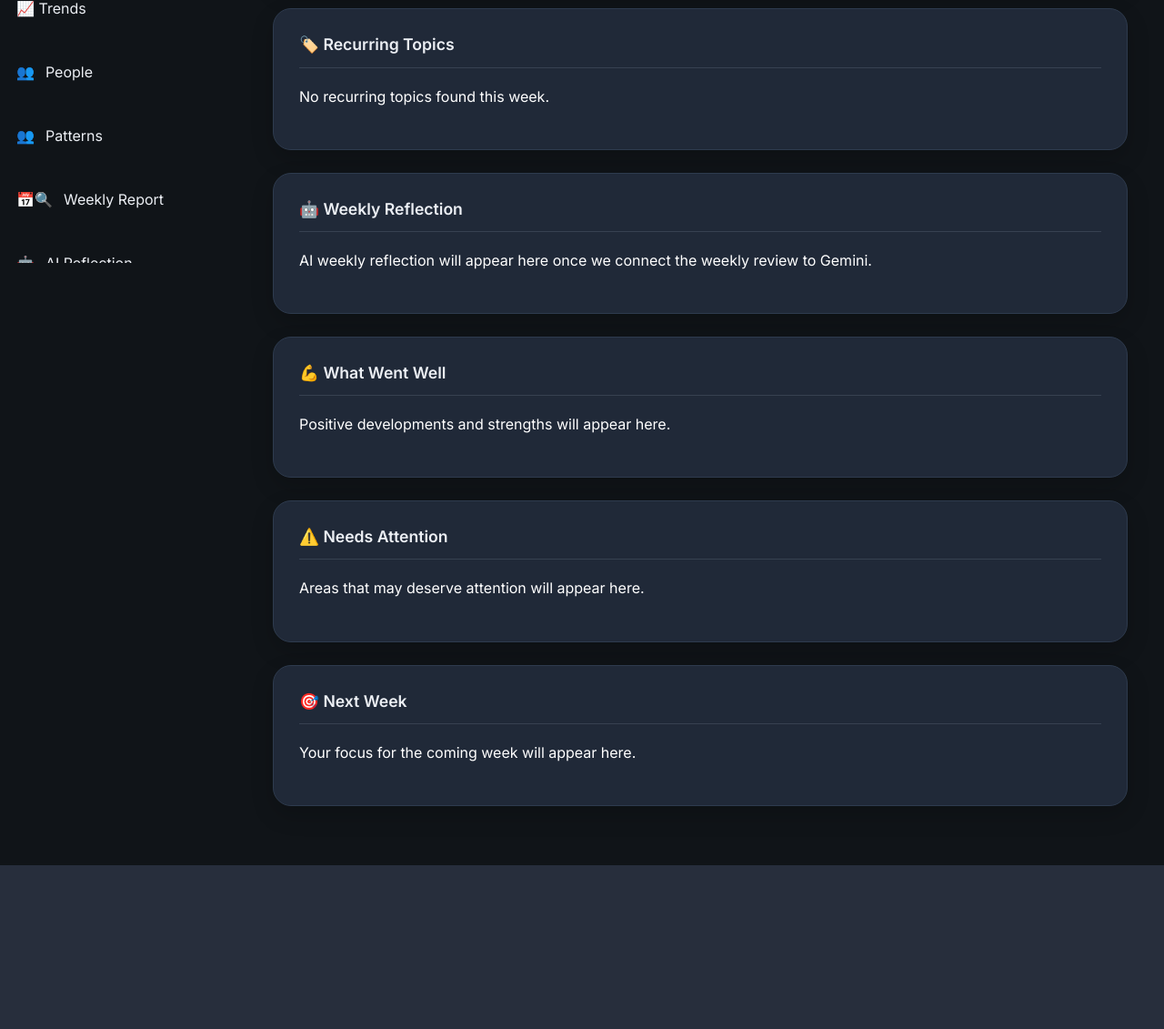
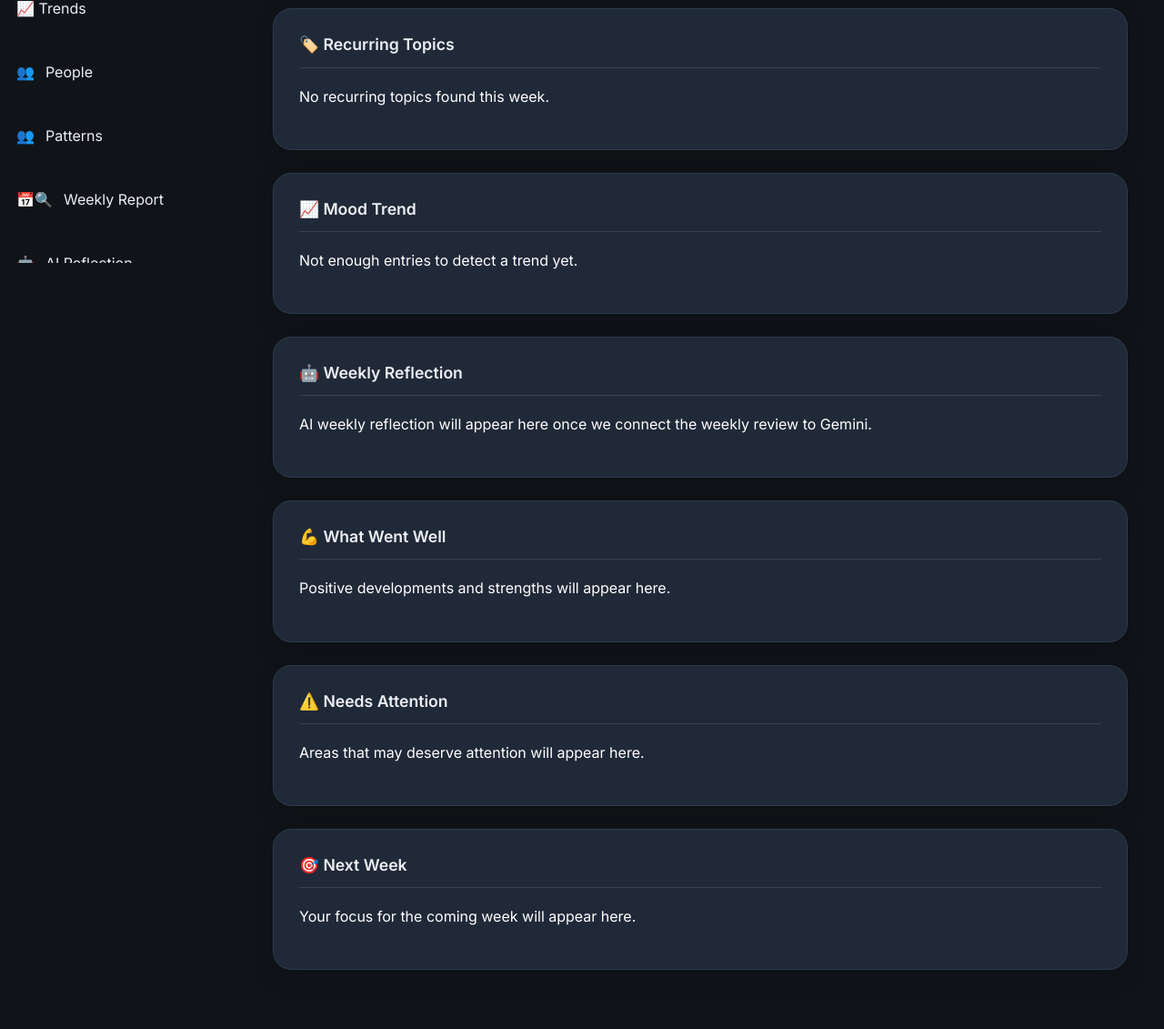
Before and after one commit to dippa1982/Journal_V2, a Flask app: page /weekly-review in a window 1280 px wide. Shown: the part 511-1642 px from the top of the page at 91% size. Before the commit the page ends 1462 px from the top, so only its background shows below. Run offline with Flask 3, Linux system fonts and the light colour scheme; a user stored in the database is signed in; parts of the project's set-up code (start-up, migrations or seed data) failed here and were passed over.

Commit message:
Weekly review added

```diff
--- a/routes/weekly_review.py
+++ b/routes/weekly_review.py
@@ -1,5 +1,7 @@
 from flask import Blueprint, render_template
 from flask_login import login_required, current_user
+
+from services.pattern_detector import detect_patterns
 
 from services.weekly_review_helper import (
     get_week_entries,
@@ -17,11 +19,14 @@ weekly_review_bp = Blueprint(
 @login_required
 def weekly_review():
 
+    patterns = detect_patterns(current_user)
+
     entries = get_week_entries(current_user)
 
     weekly_report = build_review(entries)
 
     return render_template(
         "weekly_review.html",
-        weekly_report=weekly_report
+        weekly_report=weekly_report,
+        patterns = patterns
     )
--- a/services/pattern_detector.py
+++ b/services/pattern_detector.py
@@ -3,6 +3,8 @@ from collections import Counter,defaultdict
 import re
 
 from models import Entry
+
+from services.pattern_detector import detect_patterns
 
 from constants.stop_words import STOP_WORDS
 from constants.topic_keyword import TOPIC_KEYWORDS
--- a/services/weekly_review_helper.py
+++ b/services/weekly_review_helper.py
@@ -38,6 +38,7 @@ def build_review(entries):
         if entry.mood_score is not None:
             mood_scores.append(entry.mood_score)
 
+    mood_scores = list(reversed(mood_scores))
 
     weekly_report = {
         "entry_count": len(entries),
@@ -46,6 +47,7 @@ def build_review(entries):
         "best_score": 0,
         "worst_score": 0,
         "recurring_tags": [],
+        "mood_trend": [],
     }
 
 
@@ -83,6 +85,4 @@ def build_review(entries):
         for tag, count in tag_counter.most_common(10)
     ]
 
-    print(weekly_report)
-
     return weekly_report
--- a/templates/weekly_review.html
+++ b/templates/weekly_review.html
@@ -206,6 +206,76 @@
 
         </div>
 
+    </div>
+
+    <!-- ========================= -->
+    <!-- Mood Trend -->
+    <!-- ========================= -->
+
+    <div class="pattern-card">
+
+        <div class="card-header">
+
+            <h3>📈 Mood Trend</h3>
+
+        </div>
+
+        {% if patterns.mood_patterns.trend %}
+
+            <div class="timeline-row">
+
+                <strong>
+                    {{ patterns.mood_patterns.trend }}
+                </strong>
+
+            </div>
+
+
+            <div class="timeline-row">
+
+                <span>
+                    Recent 7 entries
+                </span>
+
+                <strong>
+                    {{ patterns.mood_patterns.recent_average }}
+                </strong>
+
+            </div>
+
+
+            <div class="timeline-row">
+
+                <span>
+                    Previous 7 entries
+                </span>
+
+                <strong>
+                    {{ patterns.mood_patterns.previous_average }}
+                </strong>
+
+            </div>
+
+
+            <div class="timeline-row">
+
+                <span>
+                    Change
+                </span>
+
+                <strong>
+                    {{ patterns.mood_patterns.change }}
+                </strong>
+
+            </div>
+
+        {% else %}
+
+            <p class="text-muted">
+                Not enough entries to detect a trend yet.
+            </p>
+
+        {% endif %}
 
     </div>
 
@@ -299,7 +369,6 @@
 
     </div>
 
-
 </div>
 
 {% endblock %}
```
Also changed, not shown: templates/patterns.html (+0 -73 lines).
